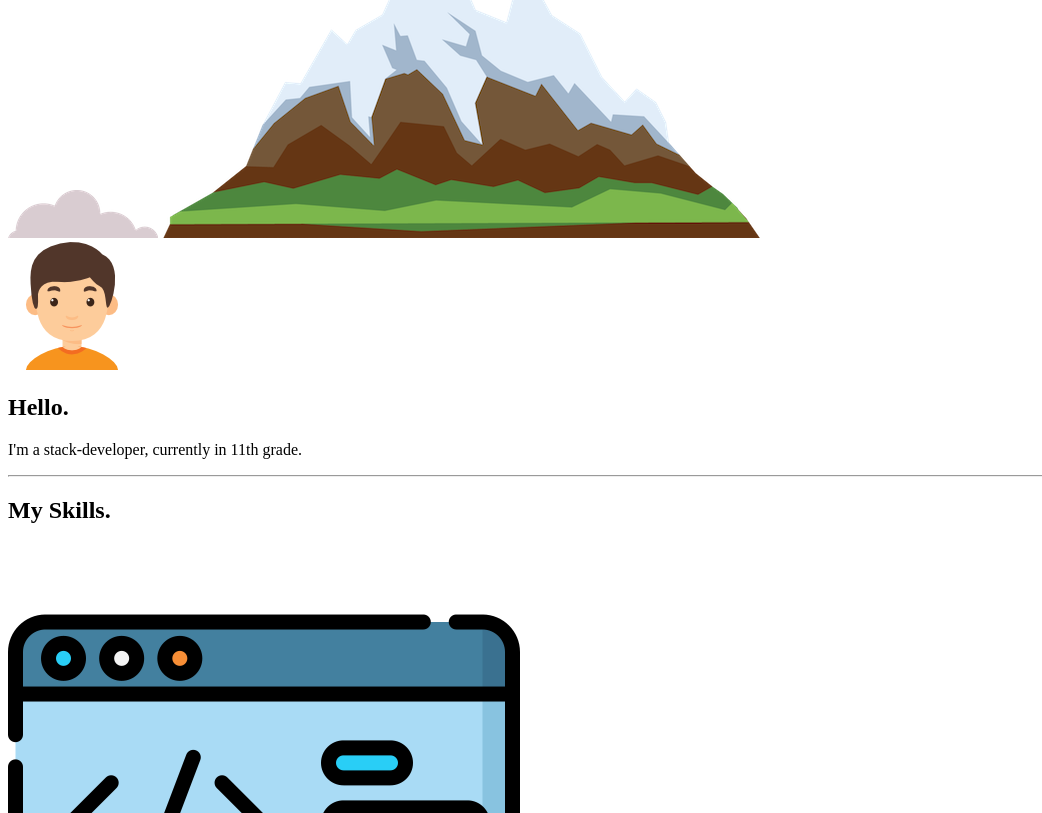
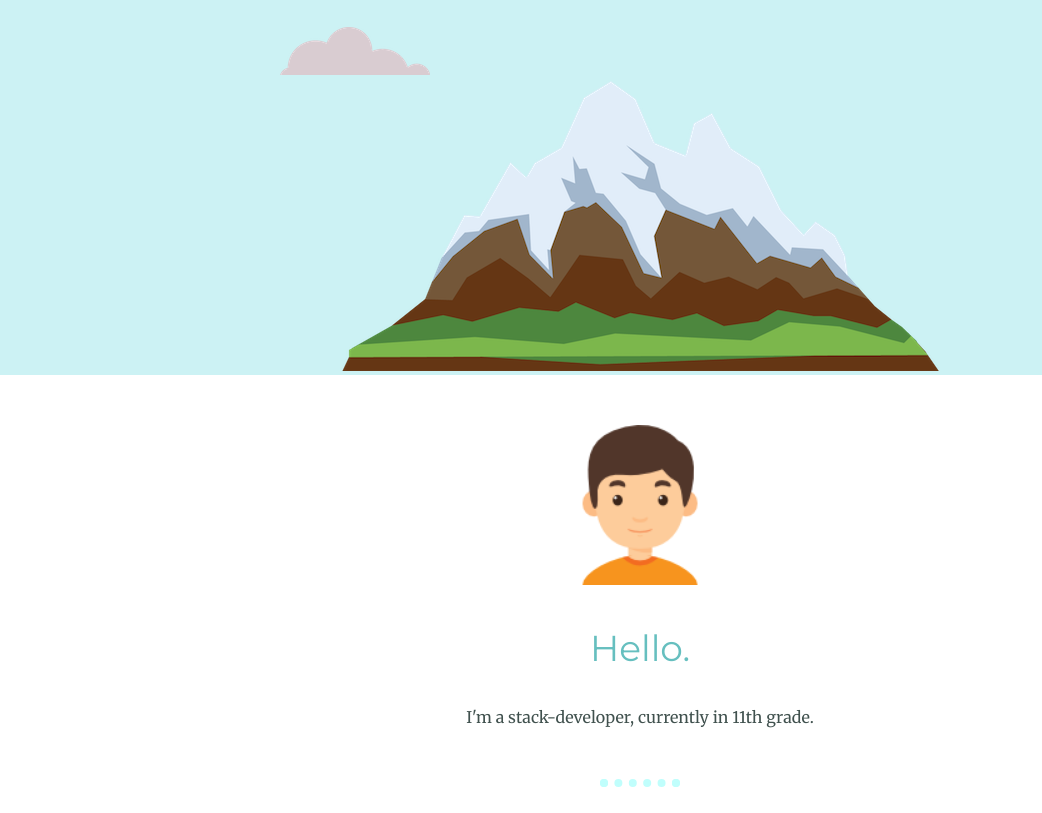
Before and after one commit to hunkypotion3114/Himanshu-Udupi, a plain HTML site: page index.html in a window 1280 px wide. Shown: the part 454-1267 px from the top of the page, without its empty margins (0-1042 px from the left). Drawn offline with Linux system fonts and the light colour scheme; the site is published under a folder, as on GitHub Pages, so addresses that start at the root find nothing.

Commit message:
change-6

```diff
--- a/index.html
+++ b/index.html
@@ -3,7 +3,7 @@
 <head>
     <meta charset="UTF-8">
     <title>Himanshu Udupi</title>
-    <link rel="stylesheet" href="/css/styles.css"><link rel="preconnect" href="https://fonts.gstatic.com">
+    <link rel="stylesheet" href="css/styles.css"><link rel="preconnect" href="https://fonts.gstatic.com">
     <link href="https://fonts.googleapis.com/css2?family=Merriweather:ital,wght@0,300;0,400;0,700;0,900;1,300;1,400;1,700;1,900&family=Montserrat:ital,wght@0,100;0,200;0,300;0,400;0,500;0,600;0,700;0,800;0,900;1,100;1,200;1,300;1,400;1,500;1,600;1,700;1,800;1,900&family=Sacramento&display=swap" rel="stylesheet">
     <link rel="icon" href="image/favicon.ico">
 </head>
```
